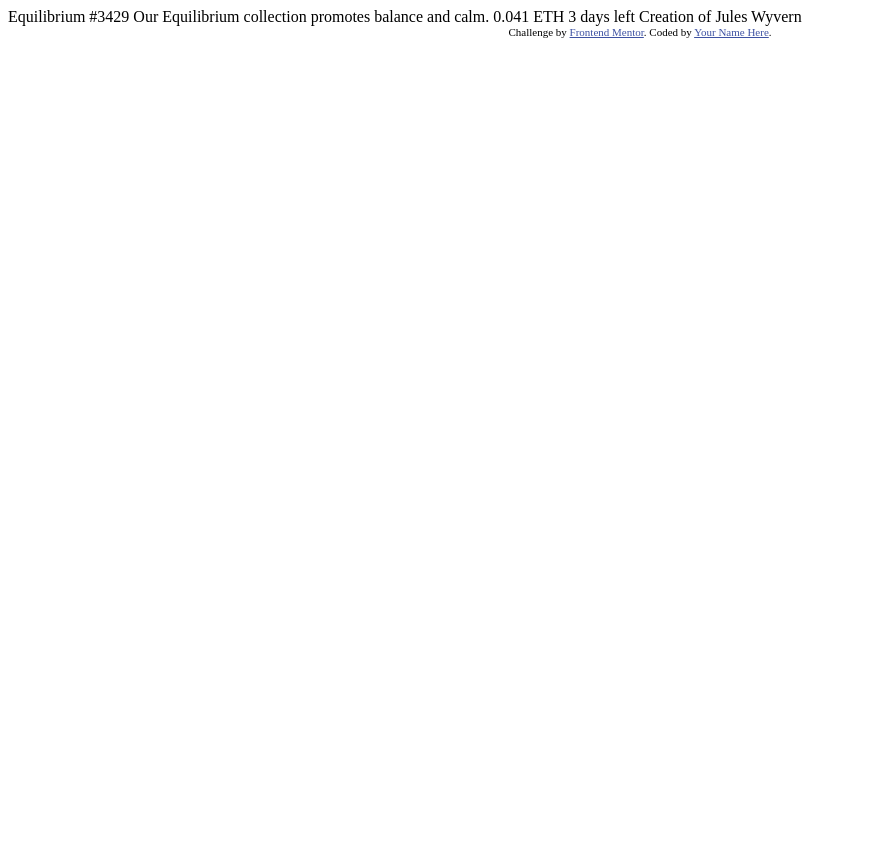
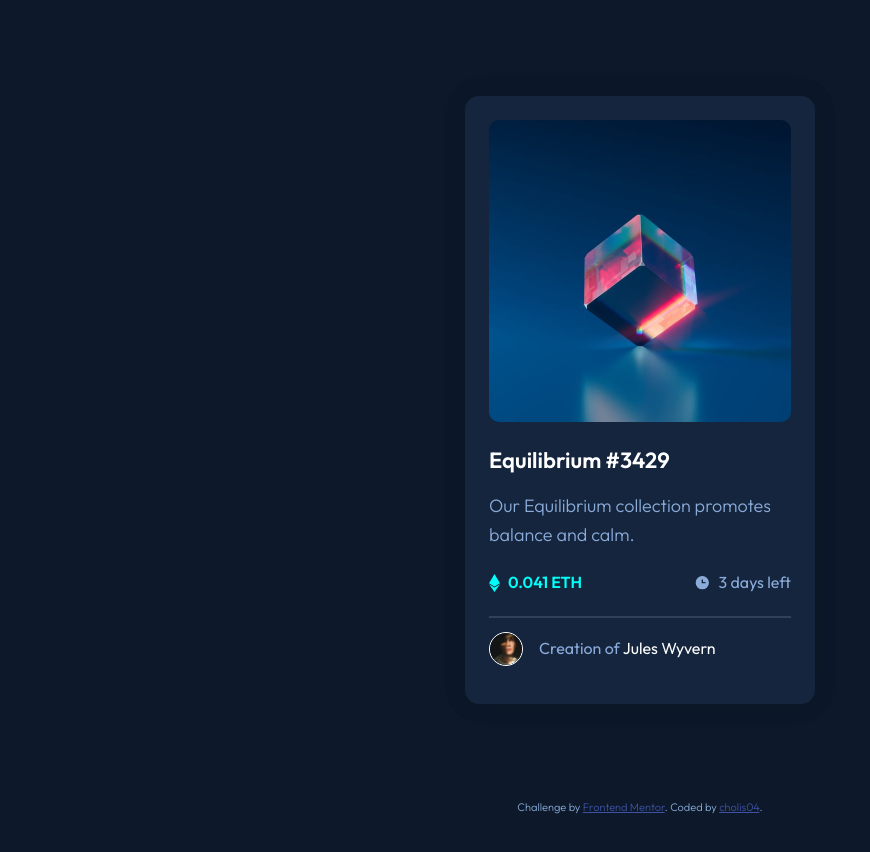
Before and after one commit to cholis04/NFT-preview-card-component, a plain HTML site: page index.html in a window 1280 px wide. Shown: the whole page, without its empty margins (0-870 px from the left). Before the commit the page ends 800 px from the top, so only its background shows below. Drawn offline with Linux system fonts and the light colour scheme.

Commit message:
Coded NFT Preview Card Componenet

```diff
--- /dev/null
+++ b/css/styles.css
@@ -0,0 +1,174 @@
+/* ###################################  ↓ MY SOLUTION CSS ↓ ########################################## */
+
+@import url('https://fonts.googleapis.com/css2?family=Outfit:wght@300;400;500;600;700&display=swap');
+
+:root {
+  --body-background: hsl(217, 54%, 11%);
+  --card-background: hsl(216, 50%, 16%);
+  --line-color: hsl(215, 32%, 27%);
+  --text-color: hsl(215, 51%, 70%);
+  --text-clicked: hsl(0, 0%, 100%);
+  --hover-color: hsl(178, 100%, 50%);
+}
+
+* {
+  margin: 0;
+  padding: 0;
+  box-sizing: border-box;
+}
+
+body {
+  font-family: 'Outfit', sans-serif;
+  /* font-size: 18px; */
+  font-weight: 300;
+  color: var(--text-color);
+  background-color: var(--body-background);
+}
+
+.container {
+  margin: 0 auto;
+  width: 100%;
+  max-width: 1440px;
+}
+
+main {
+  width: 100%;
+  height: 100vh;
+  display: flex;
+  justify-content: center;
+  align-items: center;
+}
+
+/* ############# Card ################## */
+.card {
+  width: 90%;
+  padding: 24px;
+  background-color: var(--card-background);
+  max-width: 350px;
+  min-height: 420px;
+  border-radius: 14px;
+  box-shadow: 1px 1px 25px rgba(0, 0, 0, 0.1), -1px -1px 25px rgba(0, 0, 0, 0.1);
+}
+
+.card > .photo {
+  position: relative;
+  width: 100%;
+
+  display: flex;
+  justify-content: center;
+  align-items: center;
+
+  border-radius: 10px;
+}
+
+.card > .photo > img {
+  position: relative;
+  width: inherit;
+  height: inherit;
+  border-radius: inherit;
+}
+.card > .photo > .icon-view {
+  position: absolute;
+  width: 100%;
+  min-height: 100%;
+  display: flex;
+  justify-content: center;
+  align-items: center;
+  border-radius: 10px;
+  background-color: hsla(178, 100%, 50%, 0.5);
+  z-index: 99;
+  cursor: pointer;
+  opacity: 0;
+  transition: opacity 0.3s ease-in-out;
+}
+.card > .photo > .icon-view:hover {
+  opacity: 1;
+}
+
+.card > h3 {
+  font-size: 22px;
+  font-weight: 600;
+  margin: 24px 0 18px 0;
+  color: var(--text-clicked);
+  transition: color 0.3s ease-in;
+}
+.card > h3:hover {
+  cursor: pointer;
+  color: var(--hover-color);
+}
+
+.card p {
+  font-size: 18px;
+  font-weight: 300;
+  line-height: 160%;
+}
+
+.card > .info {
+  margin: 20px 0;
+  display: flex;
+  width: 100%;
+  justify-content: space-between;
+  align-items: center;
+}
+.card > .info > .item {
+  display: flex;
+  align-items: center;
+}
+.card > .info > .item > img {
+  margin-right: 8px;
+}
+.card > .info > .item > p {
+  font-size: 16px;
+  font-weight: 400;
+}
+.card > .info > .item:first-child > p {
+  font-weight: 600;
+  color: var(--hover-color);
+}
+
+.card > .line-card {
+  border-style: solid;
+  border-color: var(--line-color);
+}
+
+.card > .creation {
+  padding: 14px 0;
+  display: flex;
+  align-items: center;
+}
+.card > .creation > .avatar {
+  width: 34px;
+  height: 34px;
+  margin-right: 16px;
+}
+.card > .creation > .avatar > img {
+  width: inherit;
+  height: inherit;
+  border-radius: 100%;
+  border: 1px solid var(--text-clicked);
+}
+.card > .creation > p {
+  font-weight: 400;
+  font-size: 16px;
+}
+.card > .creation > p > span {
+  color: var(--text-clicked);
+  transition: color 0.2s ease-in;
+}
+.card > .creation > p > span:hover {
+  cursor: pointer;
+  color: var(--hover-color);
+}
+/* ############# Card ################## */
+
+/* ############### ATTRIBUTION ################# */
+.attribution {
+  margin-bottom: 60px;
+  font-size: 11px;
+  text-align: center;
+}
+
+.attribution a {
+  color: hsl(228, 45%, 44%);
+}
+/* ############### ATTRIBUTION ################# */
--- a/index.html
+++ b/index.html
@@ -1,33 +1,68 @@
 <!DOCTYPE html>
 <html lang="en">
+
 <head>
   <meta charset="UTF-8">
-  <meta name="viewport" content="width=device-width, initial-scale=1.0"> <!-- displays site properly based on user's device -->
+  <meta name="viewport" content="width=device-width, initial-scale=1.0">
+  <!-- displays site properly based on user's device -->
 
   <link rel="icon" type="image/png" sizes="32x32" href="./images/favicon-32x32.png">
 
   <title>Frontend Mentor | NFT preview card component</title>
 
-  <!-- Feel free to remove these styles or customise in your own stylesheet 👍 -->
-  <style>
-    .attribution { font-size: 11px; text-align: center; }
-    .attribution a { color: hsl(228, 45%, 44%); }
-  </style>
+  <link rel="stylesheet" type="text/css" href="./css/styles.css" />
+
 </head>
+
 <body>
 
-  Equilibrium #3429
+  <div class="container">
+    <main>
 
-  Our Equilibrium collection promotes balance and calm.
+      <div class="card">
+        <div class="photo">
+          <img src="./images/image-equilibrium.jpg" alt="Equilibrium Photo" title="Equilibrium Photo" />
+          <div class="icon-view" title="View Equilibrium Photo">
+            <img src="./images/icon-view.svg" alt="View Photo" />
+          </div>
+        </div>
 
-  0.041 ETH
-  3 days left
+        <h3>
+          Equilibrium #3429
+        </h3>
 
-  Creation of Jules Wyvern
+        <p>Our Equilibrium collection promotes balance and calm.</p>
+
+        <div class="info">
+          <div class="item">
+            <img src="./images/icon-ethereum.svg" alt="Icon Ethereum" />
+            <p>0.041 ETH</p>
+          </div>
+          <div class="item">
+            <img src="./images/icon-clock.svg" alt="Icon Clock" />
+            <p>3 days left</p>
+          </div>
+        </div>
+
+        <hr class="line-card" />
+
+        <div class="creation">
+          <div class="avatar">
+            <img src="./images/image-avatar.png" alt="Jules Wyvern" title="Jules Wyvern" />
+          </div>
+          <p>Creation of <span>Jules Wyvern</span></p>
+        </div>
+
+      </div>
+
+    </main>
+  </div>
 
   <div class="attribution">
-    Challenge by <a href="https://www.frontendmentor.io?ref=challenge" target="_blank">Frontend Mentor</a>.
-    Coded by <a href="#">Your Name Here</a>.
+    Challenge by <a href="https://www.frontendmentor.io?ref=challenge">Frontend Mentor</a>.
+    Coded by <a href="https://cholis04.github.io">cholis04</a>.
   </div>
+
 </body>
+
 </html>
```
